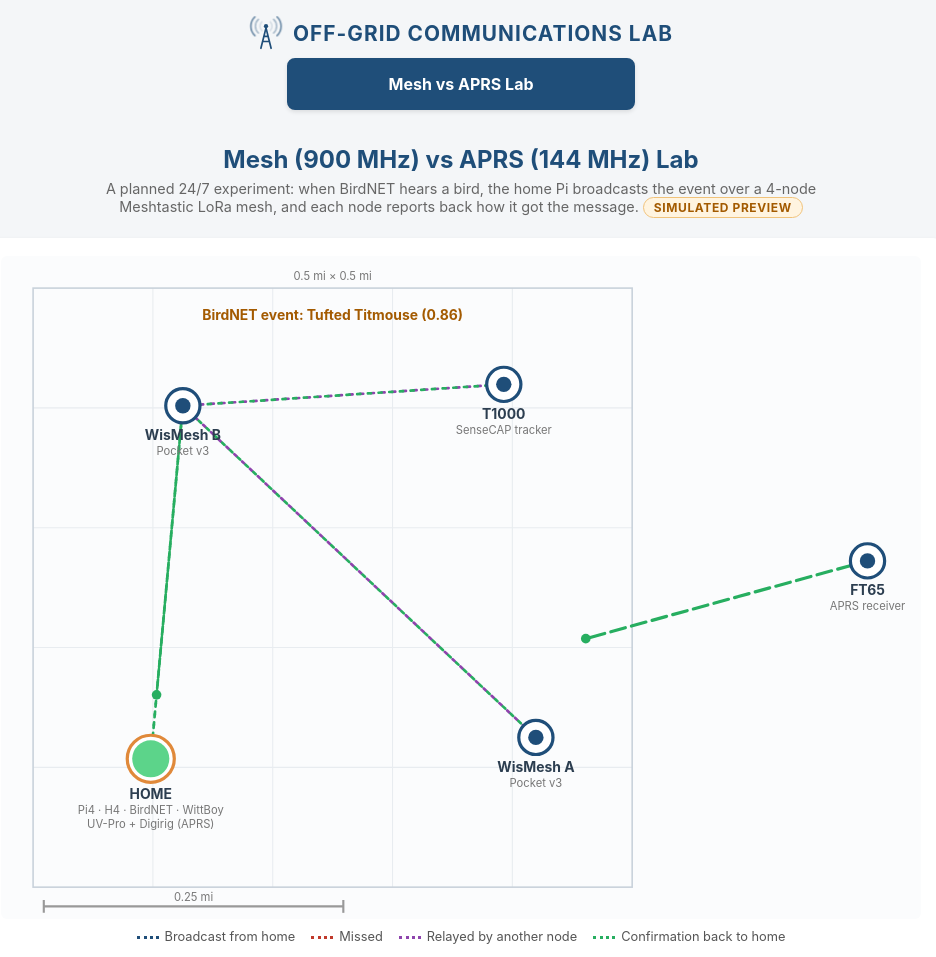
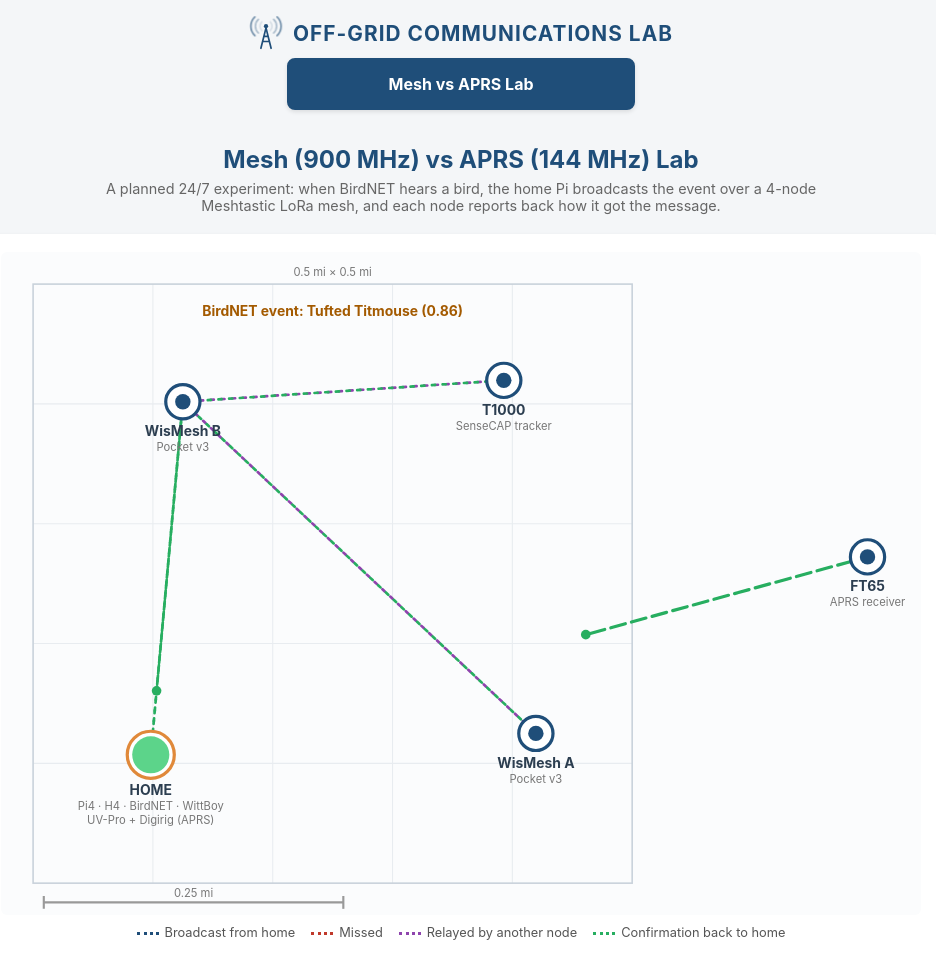
Before and after one commit to dclengacher/winstonsalembirds, a Flask app: page /radio-lab in a window 1280 px wide. Shown: the part 368-1325 px from the top of the page, without its empty margins (179-1115 px from the left). Run offline with Flask 3, Linux system fonts and the light colour scheme; parts of the project's set-up code (start-up, migrations or seed data) failed here and were passed over.

Commit message:
Radio lab: remove Simulated Preview badge
Co-Authored-By: Claude Opus 5.5 <noreply@anthropic.com>
Claude-Session: https://claude.ai/code/session_01Fw8i6BAdDAz9VS6ioLTKTJ

```diff
--- a/templates/radio_lab.html
+++ b/templates/radio_lab.html
@@ -138,7 +138,6 @@ h2 {
         <p style="margin:6px auto 0;color:#666;font-size:0.9rem;max-width:720px;">
             A planned 24/7 experiment: when BirdNET hears a bird, the home Pi broadcasts the event over a
             4-node Meshtastic LoRa mesh, and each node reports back how it got the message.
-            <span class="sim-badge">SIMULATED PREVIEW</span>
         </p>
     </div>
 
```
